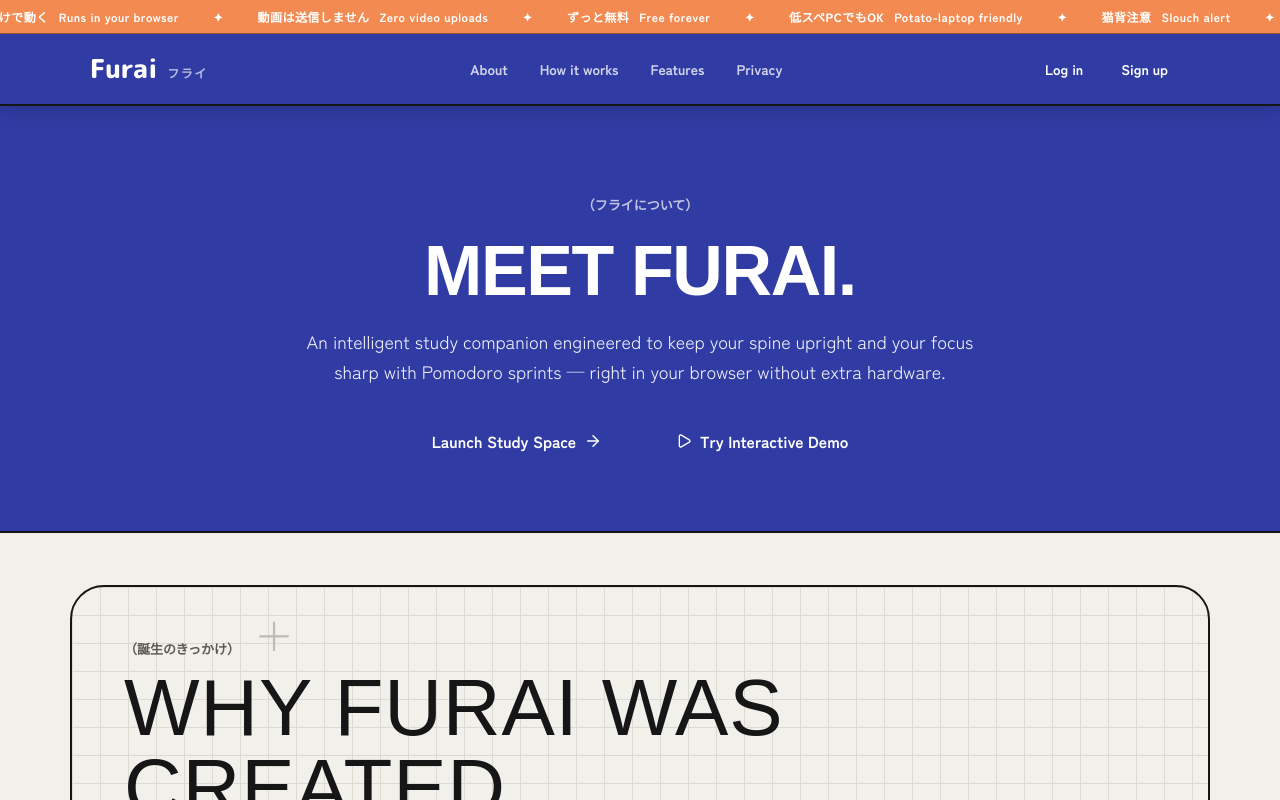
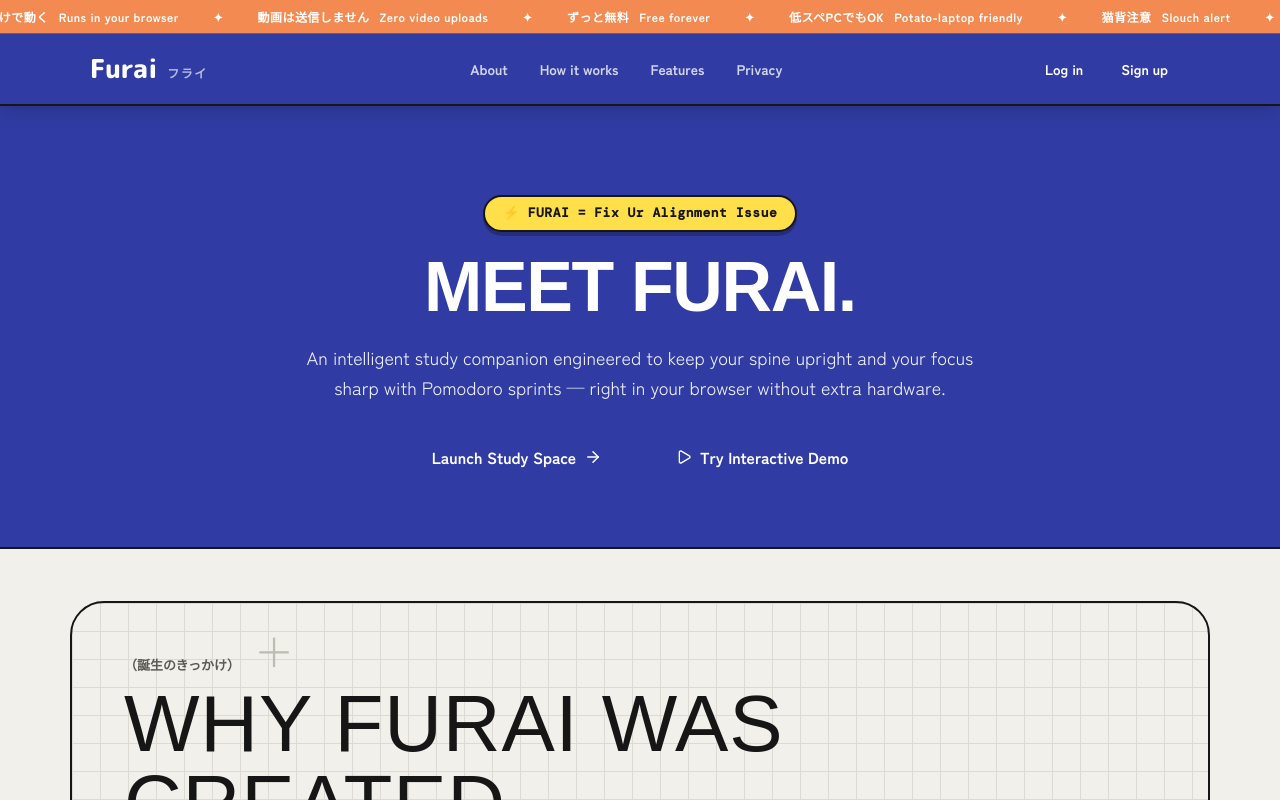
Before and after one commit to eicheich/furai-fe, a React (Vite) app: page / in a window 1280 px wide. Both pictures are taken after a click on the button "meet the crew & story". Shown: the top 800 px of the page. Built offline with nearby package versions, Linux system fonts and the light colour scheme; a web font is replaced by a local one.

Commit message:
feat(about): highlight FURAI acronym as Fix Ur Alignment Issue in hero and story card

```diff
--- a/src/components/AboutPage.jsx
+++ b/src/components/AboutPage.jsx
@@ -20,7 +20,9 @@ export default function AboutPage({ onOpenDemo, onNavigate }) {
       {/* ---------------------------------------------------- */}
       <section className="about-hero">
         <div className="about-hero__inner">
-          <p className="jp-label jp-label--light">（フライについて）</p>
+          <span className="about-acronym-chip">
+            ⚡ FURAI = Fix Ur Alignment Issue
+          </span>
           <h1 className="about-hero__title">
             MEET FURAI.
           </h1>
@@ -85,6 +87,15 @@ export default function AboutPage({ onOpenDemo, onNavigate }) {
                 <p className="body">
                   <strong>Furai was created as a supportive, calm companion</strong>: an on-device posture guardian that watches your alignment with empathy. No expensive harnesses, no wearable straps, and no judgment.
                 </p>
+
+                {/* Acronym Explainer Box */}
+                <div className="about-acronym-banner">
+                  <span className="about-acronym-tag">THE NAME & MEANING // 由来</span>
+                  <h3><strong>F.U.R.A.I</strong> stands for <strong>Fix Ur Alignment Issue</strong></h3>
+                  <p>
+                    A playful double meaning: inspired by uncurling from the crispy Japanese <em>Ebi Furai</em> (fried shrimp) slouch, and literally engineered to <strong>Fix Ur Alignment Issue</strong> directly in your browser.
+                  </p>
+                </div>
               </div>
             </div>
           </div>
--- a/src/index.css
+++ b/src/index.css
@@ -1934,6 +1934,58 @@ a {
   align-items: center;
 }
 
+.about-acronym-chip {
+  display: inline-flex;
+  align-items: center;
+  gap: 8px;
+  background: var(--yellow);
+  color: var(--ink);
+  font-family: var(--f-mono);
+  font-size: 13px;
+  font-weight: 800;
+  letter-spacing: 0.04em;
+  padding: 6px 18px;
+  border-radius: 999px;
+  border: 2px solid var(--ink);
+  box-shadow: 0 4px 0 rgba(0, 0, 0, 0.25);
+  margin-bottom: 8px;
+}
+
+.about-acronym-banner {
+  background: #ffffff;
+  border: 2.5px solid var(--ink);
+  border-radius: 20px;
+  padding: 22px 26px;
+  margin-top: 26px;
+  display: flex;
+  flex-direction: column;
+  gap: 6px;
+  box-shadow: 0 4px 0 rgba(0, 0, 0, 0.08);
+}
+
+.about-acronym-tag {
+  font-family: var(--f-mono);
+  font-size: 11px;
+  font-weight: 800;
+  color: var(--coral);
+  letter-spacing: 0.06em;
+}
+
+.about-acronym-banner h3 {
+  font-family: var(--f-round);
+  font-weight: 800;
+  font-size: 18px;
+  color: var(--ink);
+  margin: 0;
+}
+
+.about-acronym-banner p {
+  font-size: 13.5px;
+  color: var(--muted);
+  line-height: 1.6;
+  margin: 0;
+}
+
 .about-hero__title {
   font-family: var(--f-display);
   font-size: clamp(38px, 5.8vw, 70px);
```
